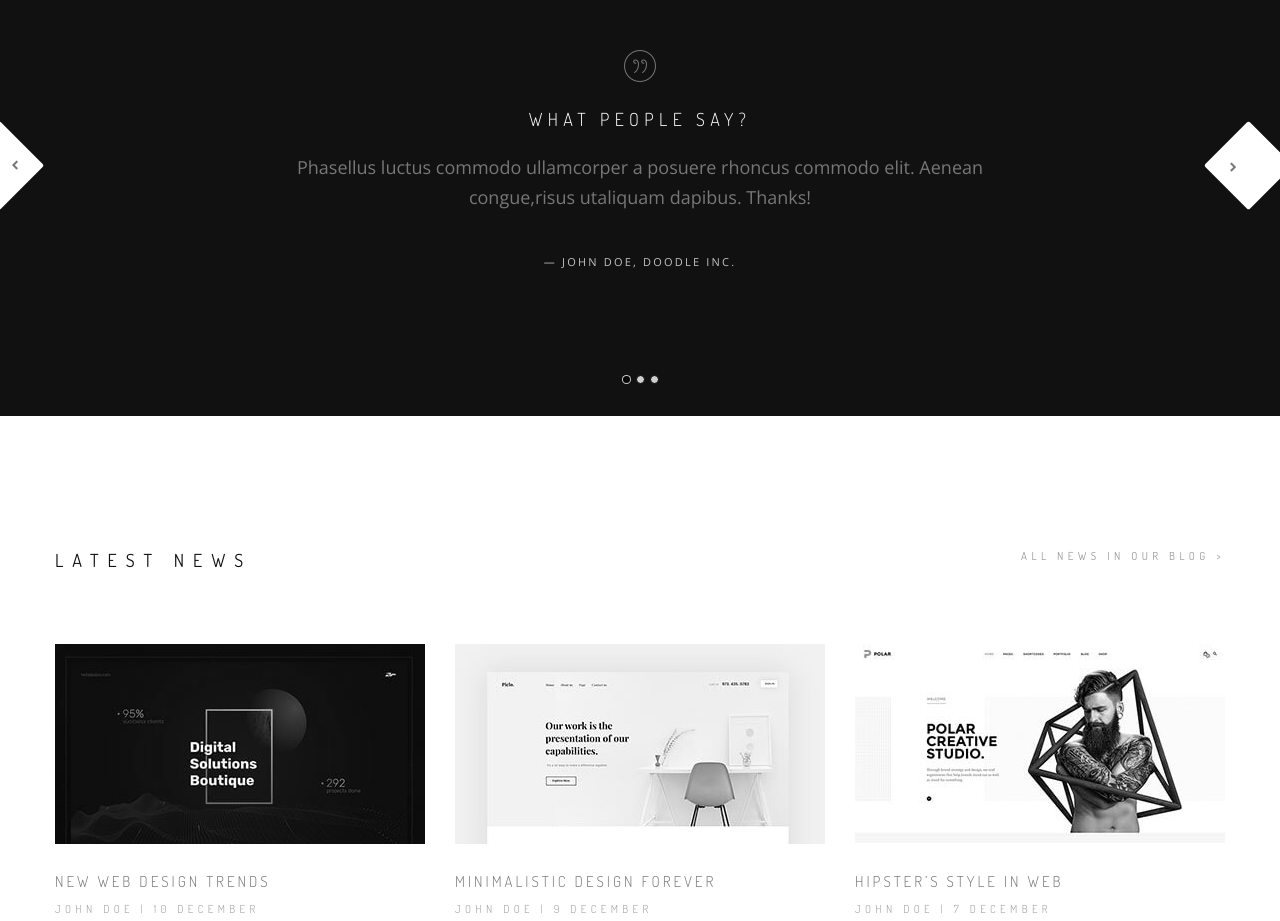
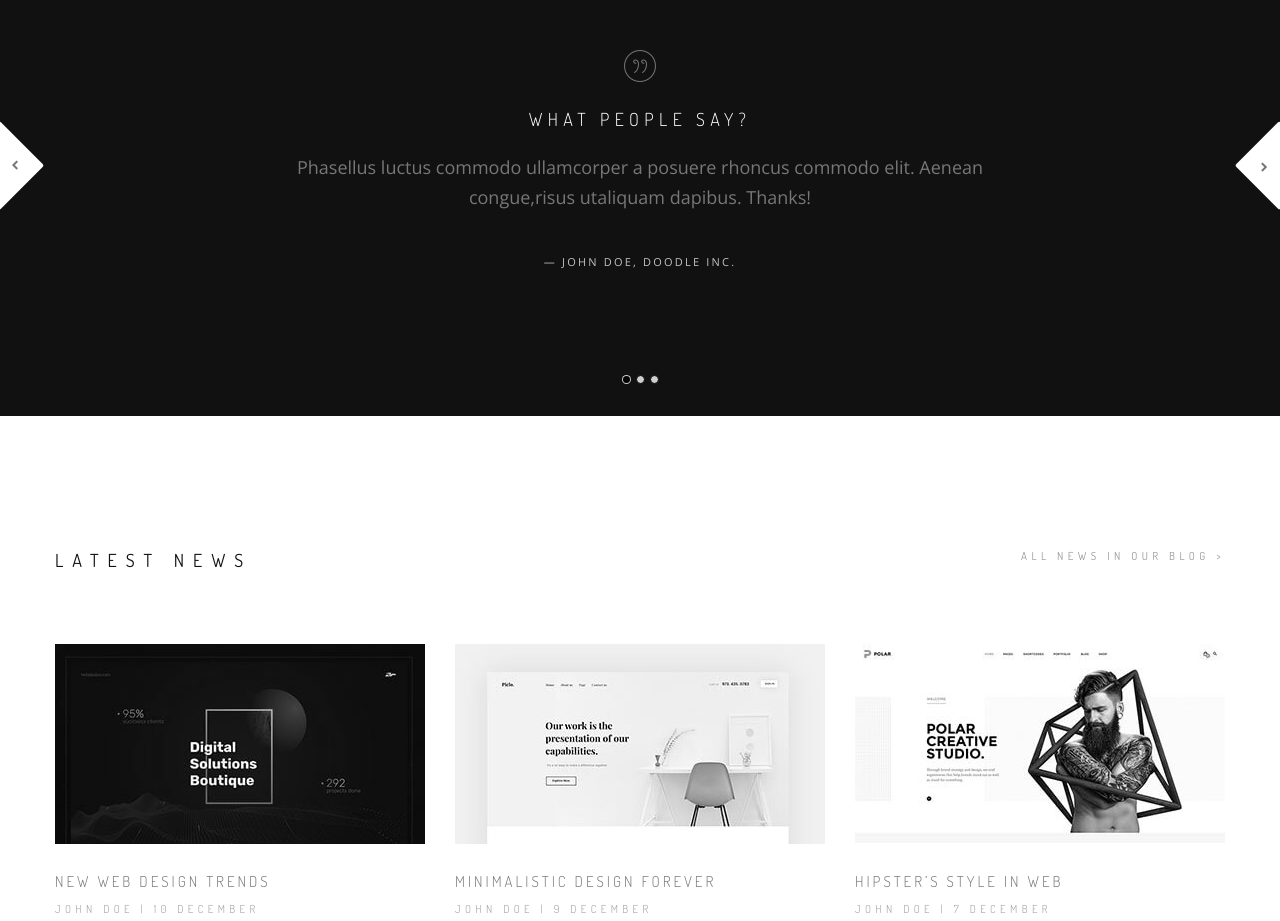
Before and after one commit to maxnywa/landing, a plain HTML site: page index.html in a window 1280 px wide. Shown: the part 5400-6321 px from the top of the page. Drawn offline with nearby package versions, Linux system fonts and the light colour scheme.

```diff
--- a/css/style.css
+++ b/css/style.css
@@ -540,7 +540,7 @@ textarea.form-control{
 }
 .slick-arrow.slick-next .slider-button{
 	right: 0;
-	margin-left: -31px;
+	margin-right: -31px;
 }
 
 .slick-arrow .slider-button .fa{
```
Also changed, not shown: index.html (line endings or trailing spaces).
